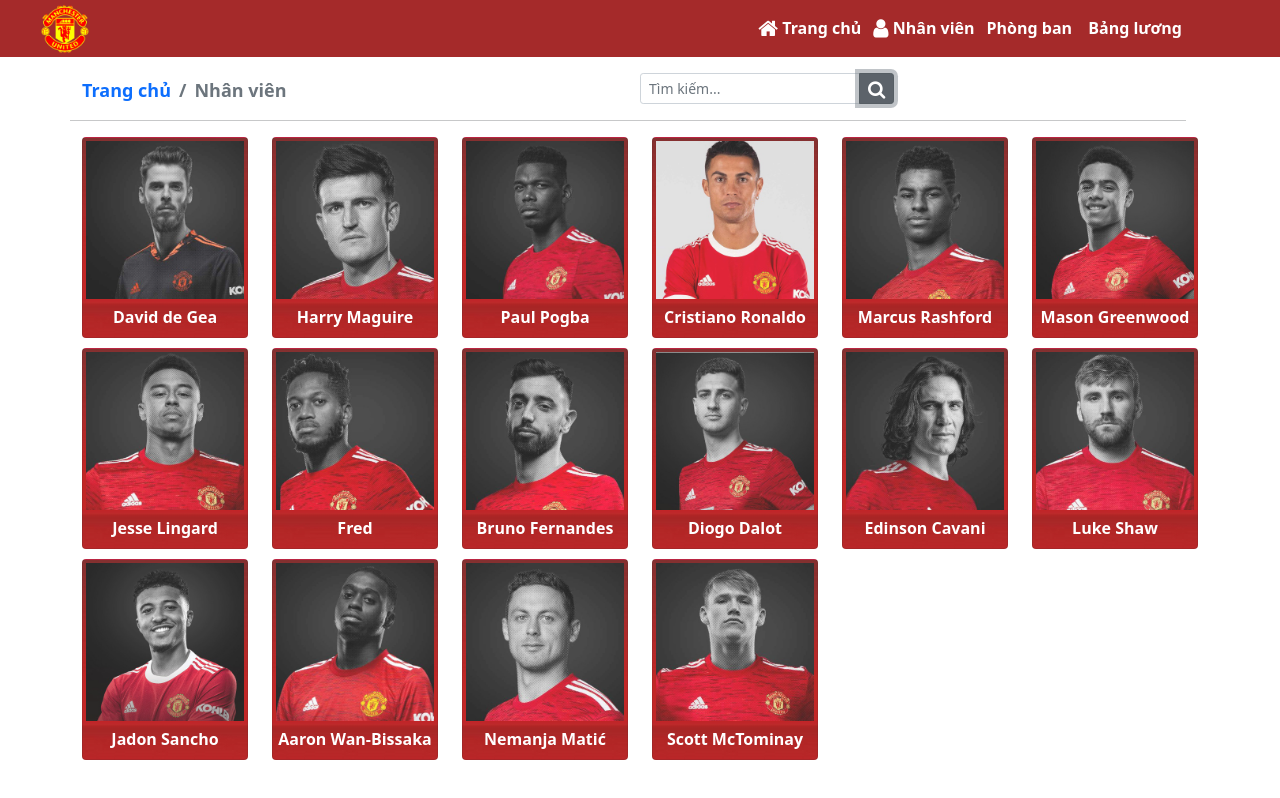
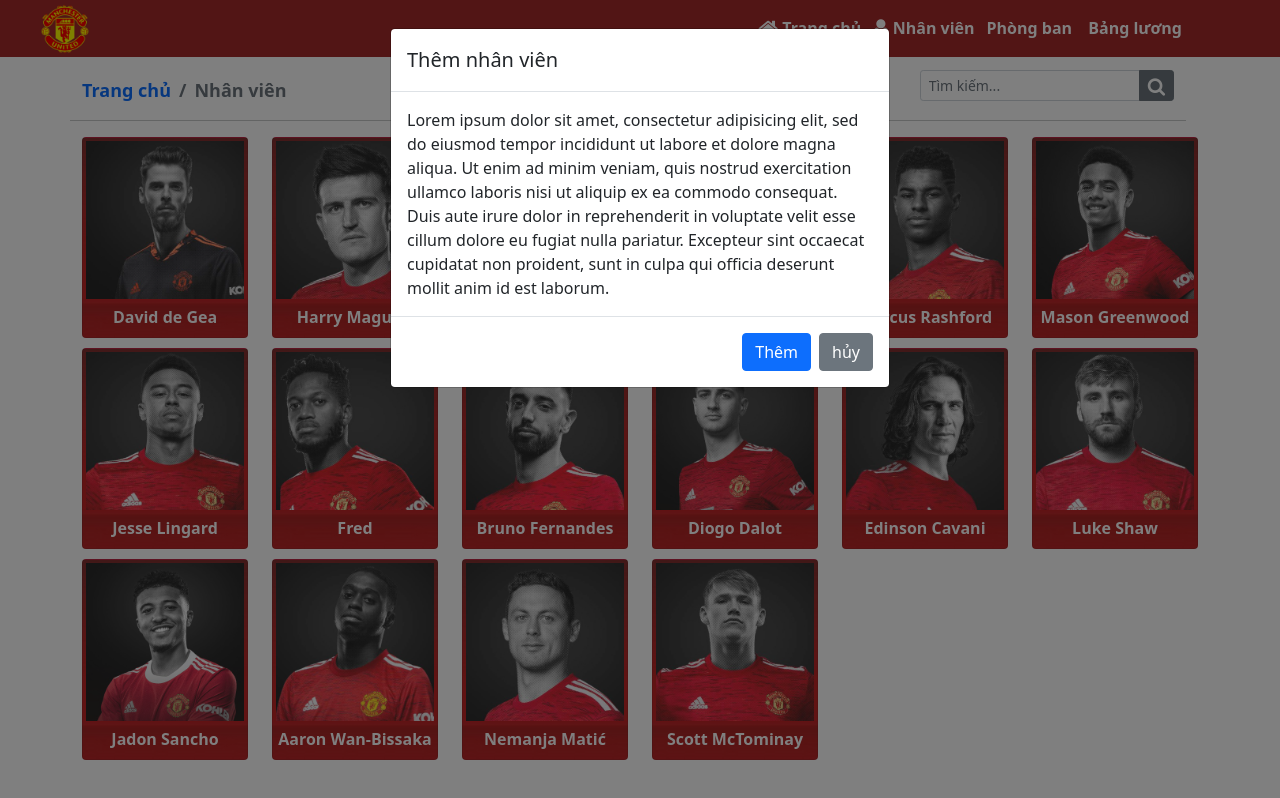
Before and after one commit to hungvqreactjs/FUNiX_ReactJS, a React (Create React App) app: page /nhan-vien in a window 1280 px wide. Both pictures are taken after a click on the button 876 px from the left and 88 px from the top of the page. Built offline with nearby package versions, Linux system fonts and the light colour scheme.

Commit message:
Ceate component AddStaff

```diff
--- /dev/null
+++ b/src/components/AddStaff.jsx
@@ -0,0 +1,41 @@
+
+import React, {useState} from "react";
+import { Modal,ModalHeader,ModalBody,ModalFooter, Button } from "reactstrap";
+
+const AddStaff = () => {
+  const [modal, setModal] = useState(false)
+  const toggle = () => setModal(!modal)
+
+  return (
+    <div>
+  <Button
+    onClick={toggle}
+  >
+   <i class="fa fa-user-plus "></i>
+  </Button>
+  <Modal
+    isOpen ={modal} toggle={toggle}
+  >
+    <ModalHeader>
+      Thêm nhân viên
+    </ModalHeader>
+    <ModalBody>
+      Lorem ipsum dolor sit amet, consectetur adipisicing elit, sed do eiusmod tempor incididunt ut labore et dolore magna aliqua. Ut enim ad minim veniam, quis nostrud exercitation ullamco laboris nisi ut aliquip ex ea commodo consequat. Duis aute irure dolor in reprehenderit in voluptate velit esse cillum dolore eu fugiat nulla pariatur. Excepteur sint occaecat cupidatat non proident, sunt in culpa qui officia deserunt mollit anim id est laborum.
+    </ModalBody>
+    <ModalFooter>
+      <Button
+        color="primary"
+        onClick={function noRefCheck(){}}
+      >
+        Thêm
+      </Button>
+      {' '}
+      <Button onClick={toggle}>
+        hủy
+      </Button>
+    </ModalFooter>
+  </Modal>
+</div>
+  )}
+
+export default AddStaff
--- a/src/components/InputSearch.jsx
+++ b/src/components/InputSearch.jsx
@@ -7,8 +7,8 @@
 
     <Form onSubmit={onSubmit}>
       <InputGroup size="sm">
-        <Input type="text" id="search" placeholder="Tìm kiếm..." innerRef={refName} />
-        <Button type="submit" className="dropdown1" >
+        <Input type="text" placeholder="Tìm kiếm..." innerRef={refName} />
+        <Button className="dropdown1" >
         <span className="fa fa-search fa-lg"></span>
         </Button>
       </InputGroup>
--- a/src/pages/Staffs.jsx
+++ b/src/pages/Staffs.jsx
@@ -3,6 +3,7 @@
 import { STAFFS } from "../data/staffs";
 import Staff from "../components/Staff";
 import InputSearch from "../components/InputSearch";
+import AddStaff from "../components/AddStaff"
 import { Breadcrumb, BreadcrumbItem } from "reactstrap";
 import { Link } from "react-router-dom";
 
@@ -26,7 +27,8 @@
             <BreadcrumbItem active>Nhân viên</BreadcrumbItem>
           </Breadcrumb>
         </div>
-        <div className="nav-function col-6">
+        <div className="nav-function col-4">
+        <AddStaff/>
           <InputSearch onSubmit={submitHandler} refName={inputRef} />
         </div>
         <hr />
```
Also changed, not shown: 1 other file (tests, documents, lock files or other folders).
